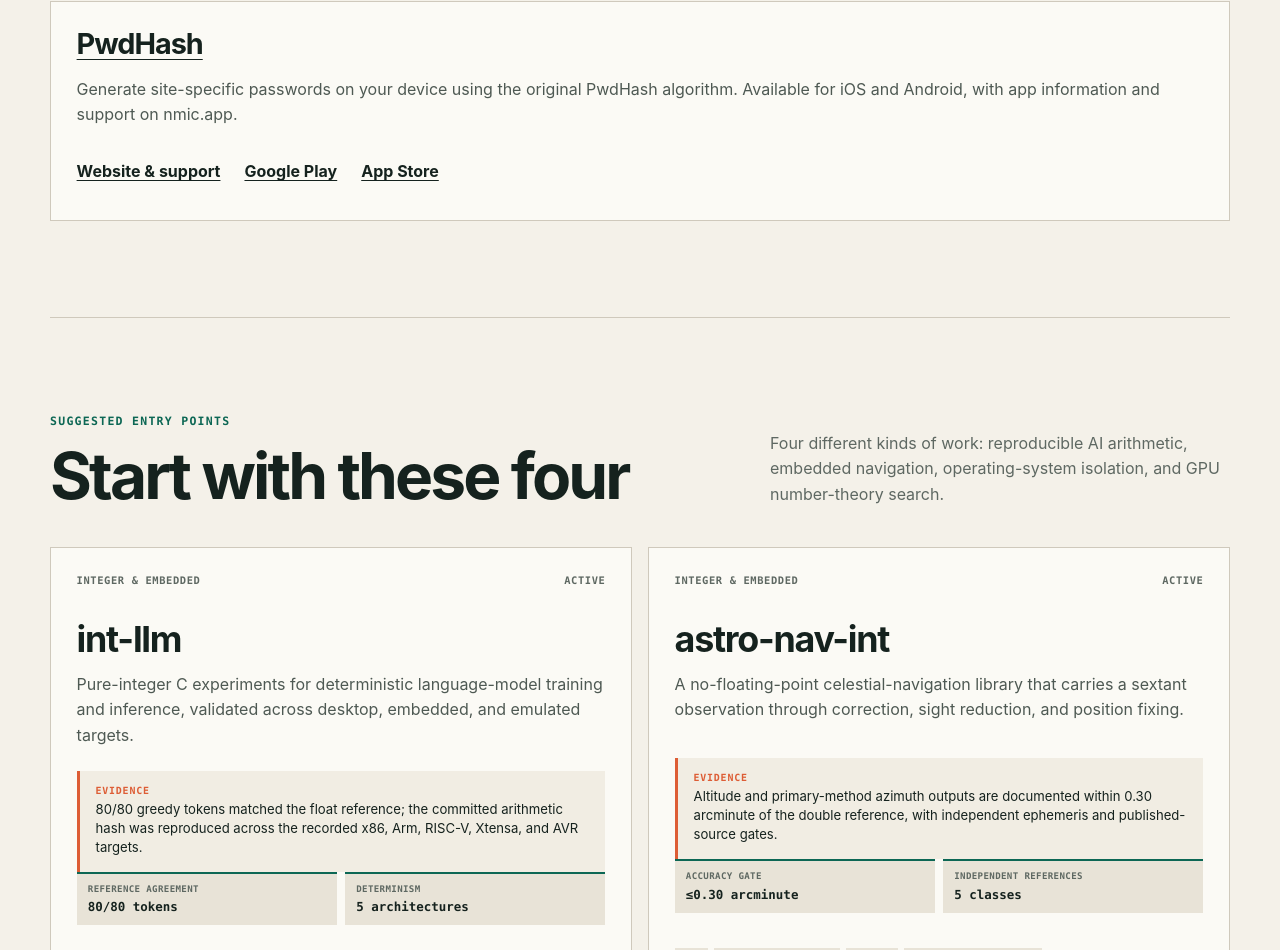
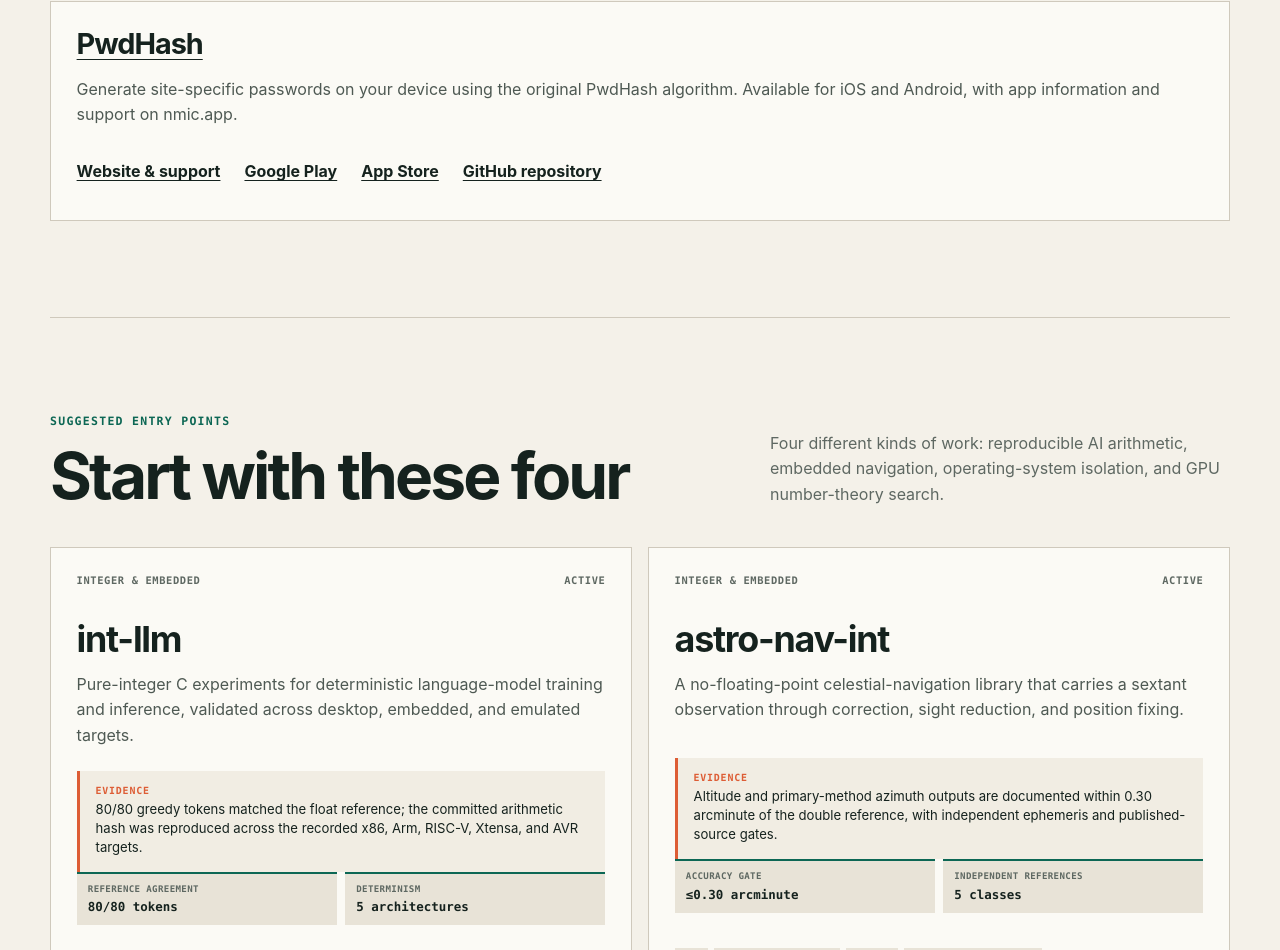
Before and after one commit to nmicic/portfolio, a plain HTML site: page index.html in a window 1280 px wide. Shown: the part 1495-2445 px from the top of the page. Drawn offline with Linux system fonts and the light colour scheme.

Commit message:
Link the public PwdHash source repository

```diff
--- a/index.html
+++ b/index.html
@@ -75,7 +75,7 @@
       <article class="repository-card app-reference" id="pwdhash" aria-labelledby="pwdhash-heading">
         <h3 id="pwdhash-heading"><a href="https://nmic.app/pwdhash/">PwdHash</a></h3>
         <p>Generate site-specific passwords on your device using the original PwdHash algorithm. Available for iOS and Android, with app information and support on nmic.app.</p>
-        <div class="repository-actions"><a href="https://nmic.app/pwdhash/">Website &amp; support</a><a href="https://play.google.com/store/apps/details?id=app.nmic.pwdhash">Google Play</a><a href="https://apps.apple.com/us/app/pwdhash/id6827518713">App Store</a></div>
+        <div class="repository-actions"><a href="https://nmic.app/pwdhash/">Website &amp; support</a><a href="https://play.google.com/store/apps/details?id=app.nmic.pwdhash">Google Play</a><a href="https://apps.apple.com/us/app/pwdhash/id6827518713">App Store</a><a href="https://github.com/nmicic/pwdhash">GitHub repository</a></div>
       </article>
     </section>
 
```
Also changed, not shown: catalog/index.html (+1 -1 lines), 1 other file.
